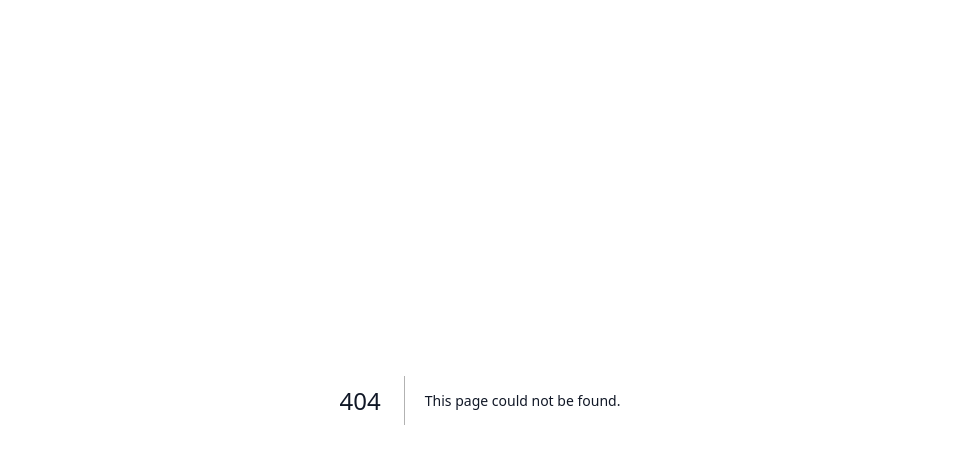
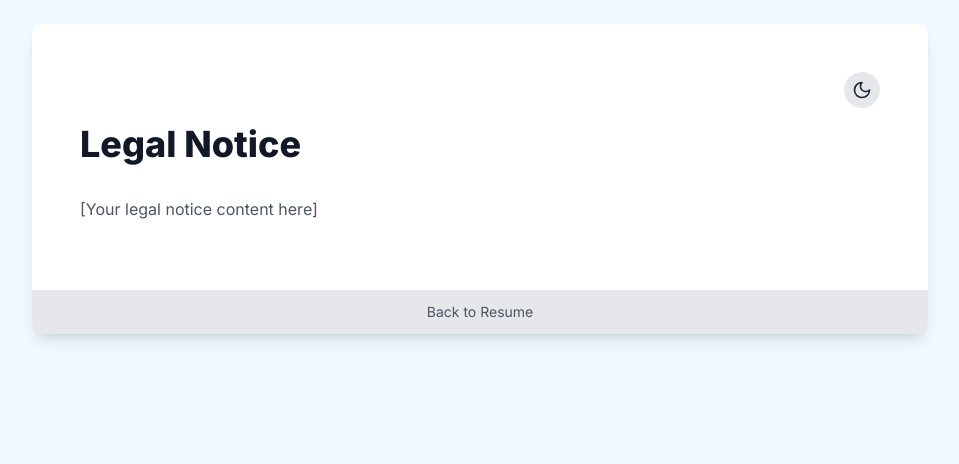
Before and after one commit to seeschweiler/MarkdownResume, a Next.js app: page /legalnotice in a window 1280 px wide. Before the commit this address had no page. Shown: the top 464 px of the page, without its empty margins (160-1119 px from the left). Built offline with nearby package versions, Linux system fonts and the light colour scheme; no server answers.

Commit message:
new pages added

```diff
--- /dev/null
+++ b/app/api/content/legalnotice/route.ts
@@ -0,0 +1,17 @@
+import { NextResponse } from "next/server";
+import { promises as fs } from "fs";
+import path from "path";
+
+export async function GET() {
+  const fullPath = path.join(process.cwd(), "content", "legalnotice.md");
+
+  try {
+    // Check if file exists at exact path
+    await fs.access(fullPath);
+    const content = await fs.readFile(fullPath, "utf8");
+    return NextResponse.json({ content });
+  } catch (error) {
+    // Return empty content if file doesn't exist
+    return NextResponse.json({ content: "" });
+  }
+}
--- /dev/null
+++ b/app/legalnotice/page.tsx
@@ -0,0 +1,53 @@
+import { DarkModeToggle } from "../components/DarkModeToggle";
+import { parseMarkdown } from "../../lib/markdown";
+import siteConfig from "@/config/site.config";
+
+async function getLegalNotice() {
+  const res = await fetch(
+    `${
+      process.env.NEXT_PUBLIC_BASE_URL
+    }/api/content/legalnotice?t=${Date.now()}`,
+    {
+      cache: "no-store",
+      next: { revalidate: 0 },
+    }
+  );
+  if (!res.ok) throw new Error("Failed to fetch legal notice");
+  return res.json();
+}
+
+export default async function LegalNotice() {
+  const content = await getLegalNotice();
+
+  return (
+    <div className="min-h-screen bg-[var(--theme-page-bg)] p-6 transition-colors duration-200">
+      <main className="max-w-4xl mx-auto bg-theme-bg-primary rounded-xl shadow-lg overflow-hidden transition-colors duration-200">
+        <div className="p-8 sm:p-12">
+          <div className="flex justify-end mb-4">
+            <DarkModeToggle />
+          </div>
+
+          <div className="prose prose-teal dark:prose-invert max-w-none">
+            <div
+              className="text-gray-600 dark:text-gray-300 leading-relaxed"
+              dangerouslySetInnerHTML={{
+                __html: parseMarkdown(content?.content || ""),
+              }}
+            />
+          </div>
+        </div>
+
+        <footer className="bg-[var(--theme-footer-secondary)] text-center py-3 transition-colors duration-200">
+          <nav className="flex justify-center space-x-4">
+            <a
+              href="/"
+              className="text-sm text-gray-600 dark:text-gray-300 hover:text-teal-600 dark:hover:text-teal-400 transition-colors"
+            >
+              Back to Resume
+            </a>
+          </nav>
+        </footer>
+      </main>
+    </div>
+  );
+}
--- a/content/legalnotice.md
+++ b/content/legalnotice.md
@@ -1 +1,3 @@
 # Legal Notice
+
+[Your legal notice content here]
```
Also changed, not shown: app/legalnotice.tsx (deleted).
